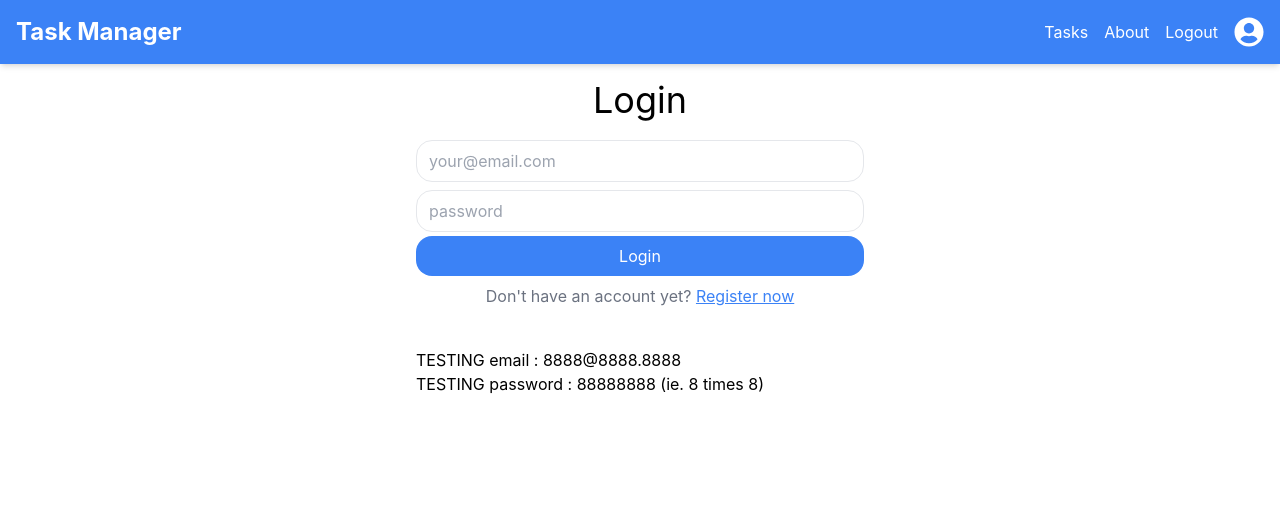
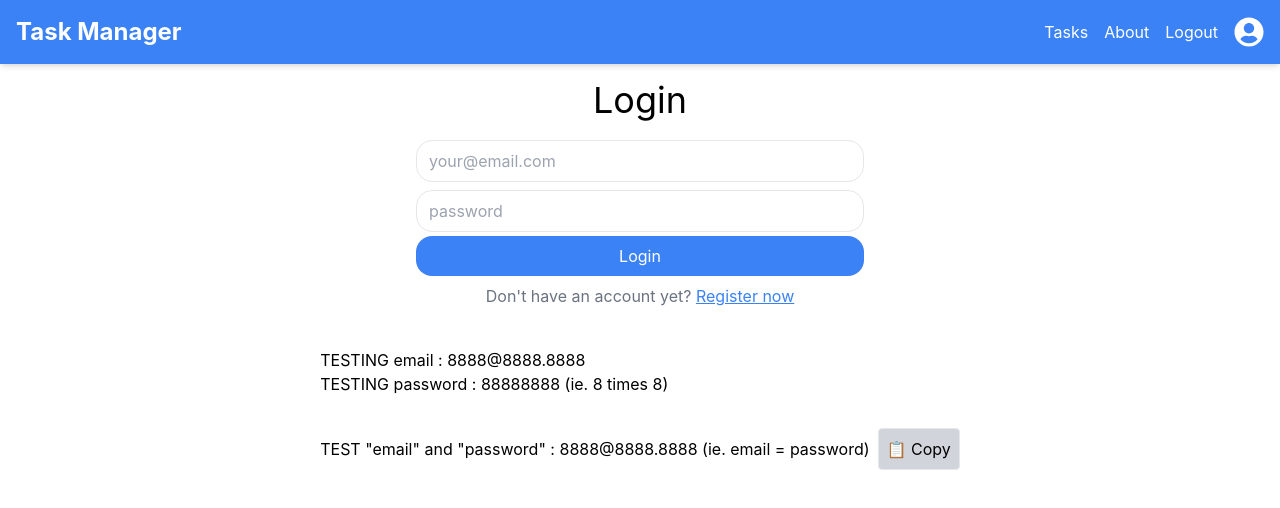
Before and after one commit to Ross563/fullstack-task-manager, a React (Vite) app in the folder frontend/: page /login in a window 1280 px wide. Shown: the top 508 px of the page. Built offline with nearby package versions, Linux system fonts and the light colour scheme; no server answers.

Commit message:
adding click to copy functionality

```diff
--- a/frontend/src/pages/Login.jsx
+++ b/frontend/src/pages/Login.jsx
@@ -8,7 +8,18 @@ export default function LoginPage() {
   const [password, setPassword] = useState("");
   const [redirect, setRedirect] = useState(false);
   const { setIsAuthenticated } = useContext(AuthContext);
+  const [copied, setCopied] = useState(false);
 
+  function handleCopy() {
+    const email = "8888@8888.8888";
+    navigator.clipboard
+      .writeText(email)
+      .then(() => {
+        setCopied(true);
+        setTimeout(() => setCopied(false), 2000);
+      })
+      .catch(() => alert("Failed to copy"));
+  }
   async function handleLoginSubmit(ev) {
     ev.preventDefault();
     try {
@@ -56,6 +67,15 @@ export default function LoginPage() {
           <h3>TESTING email : 8888@8888.8888</h3>
           <h3>TESTING password : 88888888 (ie. 8 times 8)</h3>
         </div>
+        <div className="mt-8 flex items-center gap-2">
+          <h3>
+            TEST "email" and "password" : 8888@8888.8888 (ie. email = password)
+          </h3>
+          <button onClick={handleCopy} className="p-2 border rounded">
+            📋 Copy
+          </button>
+        </div>
+        {copied && <p className="text-blue-500">Copied to clipboard!</p>}
       </div>
     </div>
   );
```
